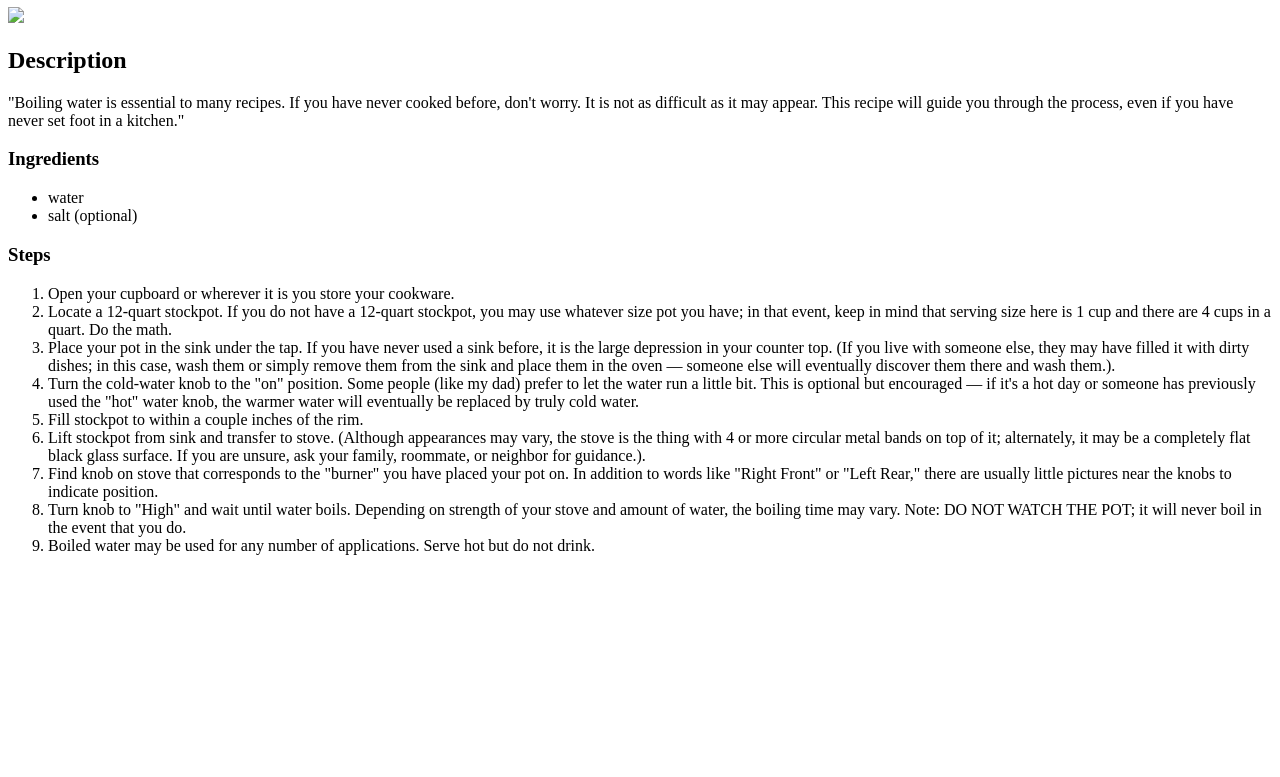
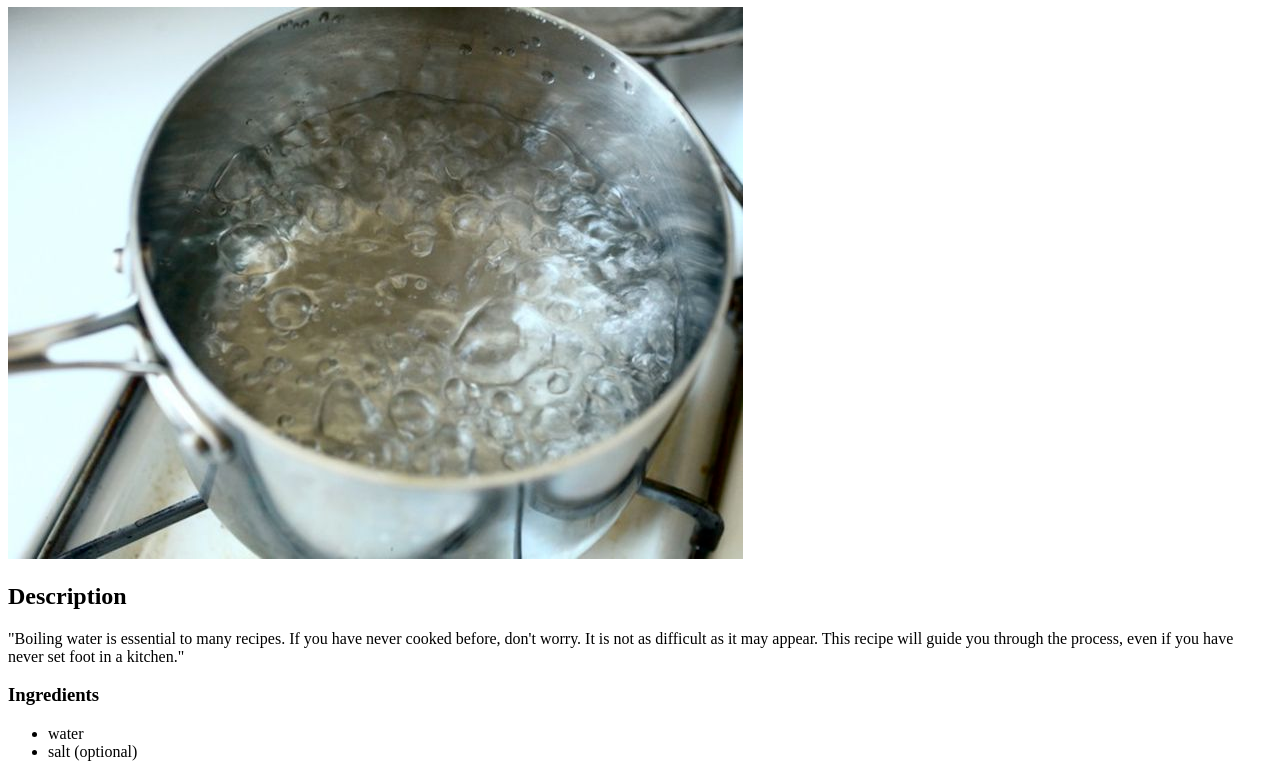
Before and after one commit to amaxwell97/odin-recipes, a plain HTML site: page recipes/boiling-water.html in a window 1280 px wide. Shown: the part 73-850 px from the top of the page. Before the commit the page ends 800 px from the top, so only its background shows below. Drawn offline with Linux system fonts and the light colour scheme; the site is published under a folder, as on GitHub Pages, so addresses that start at the root find nothing.

Commit message:
Add link to parent directory in image source

```diff
--- a/recipes/boiling-water.html
+++ b/recipes/boiling-water.html
@@ -8,7 +8,7 @@
     <body>
         <div>
             <h1>Boiling Water</h1>
-            <img src="/images/boiling-water.jpg">
+            <img src="../images/boiling-water.jpg">
             <h2>Description</h2>
             <p>"Boiling water is essential to many recipes. If you have never cooked before, don't worry. It is not as difficult as it may appear. This recipe will guide you through the process, even if you have never set foot in a kitchen."</p>
             <h3>Ingredients</h3>
```
Also changed, not shown: recipes/ice-cubes.html (+1 -1 lines).
